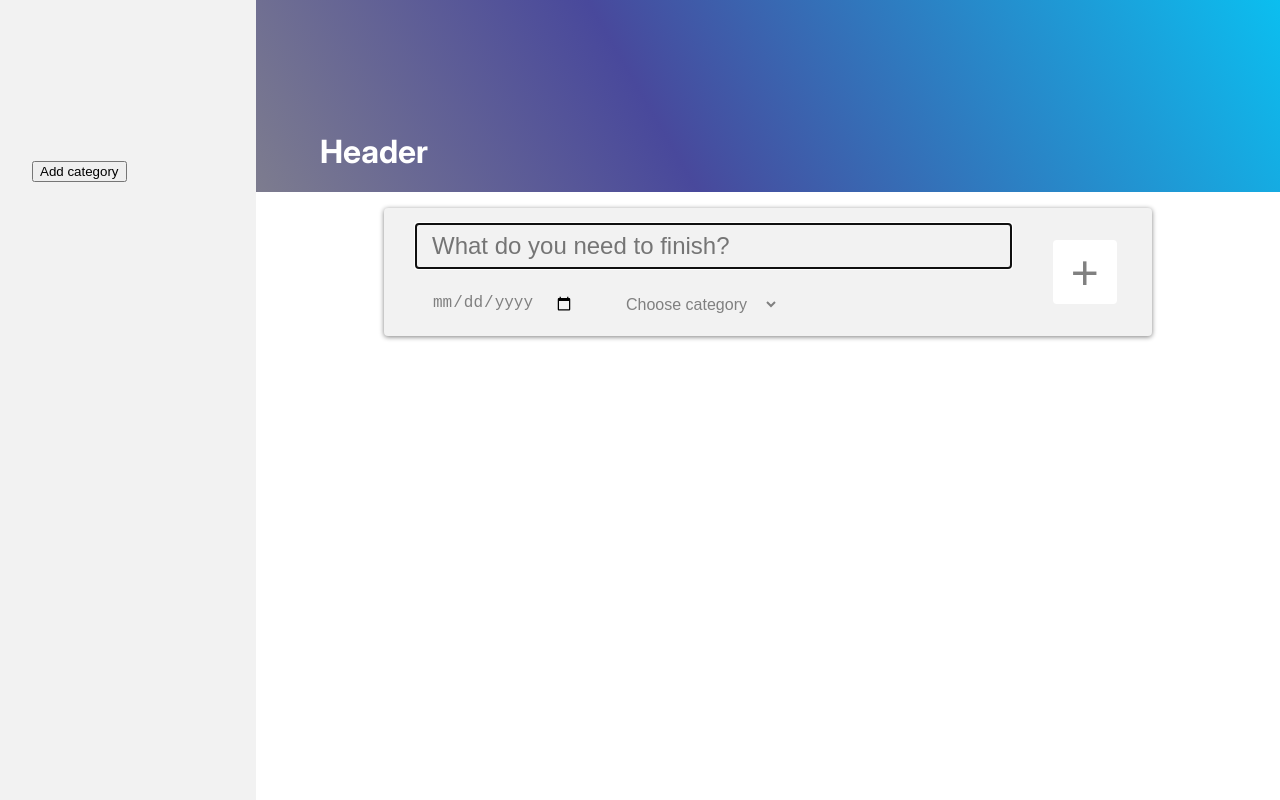
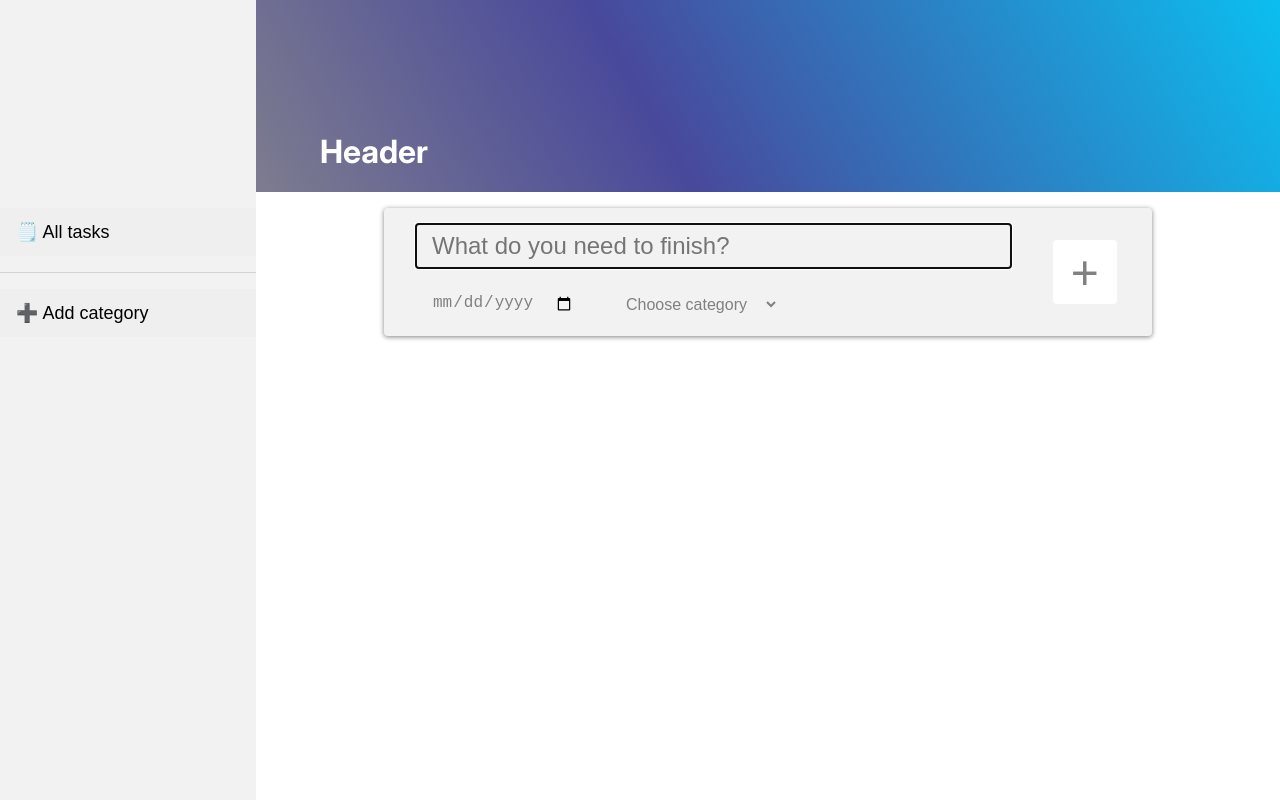
Before and after one commit to hansojuhan/TaskPop, a website built with webpack: page src/index.html in a window 1280 px wide. Shown: the top 800 px of the page. Built offline with nearby package versions, Linux system fonts and the light colour scheme.

Commit message:
Highlight selected menu item

```diff
--- a/src/index.js
+++ b/src/index.js
@@ -195,7 +195,12 @@ export function showCategory(category) {
 
   // Update page header
   updatePage.updatePageHeader(`${category.emoji} ${category.name}`);
+}
 
-  // Select menu item
+export function showAllCategories() {
+  // Populate tasks on the page
+  updatePage.regenerateAllTasksMarkup(tasks);
 
+  // Update page header
+  updatePage.updatePageHeader('Todo');
 }
--- a/src/page.js
+++ b/src/page.js
@@ -1,6 +1,6 @@
 import 'emoji-picker-element';
 
-import { updateTaskStatus, showCategory } from './index';
+import { updateTaskStatus, showCategory, showAllCategories } from './index';
 import { getCategoryById } from './localStorage';
 
 // Updates the h1 in the header
@@ -134,6 +134,21 @@ export function generateCategoriesMenu(categories) {
   // Clear menu
   menu.innerHTML = '';
 
+  // Add the all tasks link
+  const allTasksItem = document.createElement('li');
+  const allTasksButton = document.createElement('button');
+  allTasksButton.type = 'button';
+  allTasksButton.innerText = '🗒️ All tasks';
+
+  allTasksButton.addEventListener('click', () => {
+    // Remove active from other possibly highlighted menu items
+    removeActiveClassFromMenu(menu);
+    showAllCategories();
+  });
+
+  allTasksItem.append(allTasksButton);
+  menu.append(allTasksItem);
+
   // For each category, add a li
   categories.forEach(category => {
     const listItem = document.createElement('li');
@@ -142,7 +157,14 @@ export function generateCategoriesMenu(categories) {
     link.innerText = `${category.emoji} ${category.name}`;
 
     // Add listener for button click
-    link.addEventListener('click', () => showCategory(category));
+    link.addEventListener('click', () => {
+      // Remove active from other possibly highlighted menu items
+      removeActiveClassFromMenu(menu);
+      // Highlight menu
+      link.classList.add('menu-active');
+      // Call function to show tasks
+      showCategory(category);
+    });
 
     listItem.append(link);
     menu.append(listItem);
@@ -152,7 +174,7 @@ export function generateCategoriesMenu(categories) {
   const listItem = document.createElement('li');
   const newCategoryButton = document.createElement('button');
   newCategoryButton.type = 'button';
-  newCategoryButton.innerText = 'Add category';
+  newCategoryButton.innerText = '➕ Add category';
   listItem.append(newCategoryButton);
   menu.append(listItem);
 
@@ -208,3 +230,12 @@ function chooseEmojiFromPicker(picker, event) {
   // Close the picker
   picker.remove();
 }
+
+// Helper function to remove the active class from all menu items
+function removeActiveClassFromMenu(menu) {
+  // Remove 'menu-active' class from all items in the menu
+  const activeItems = menu.querySelectorAll('.menu-active');
+  activeItems.forEach(item => {
+    item.classList.remove('menu-active');
+  });
+}
--- a/src/styles.css
+++ b/src/styles.css
@@ -38,26 +38,54 @@ aside {
 
   background-color: var(--dark);
 
-  padding-top: 8rem;
+  padding-top: 12rem;
 }
 
-aside ul {
+#categories-menu {
   padding: 0;
+
+  display: flex;
+  flex-direction: column;
+  gap: 0rem;
 }
 
-aside ul li {
-  list-style: none;
+#categories-menu li:first-child {
+  border-bottom: 1px solid lightgray; /* Only apply the bottom border */
 
-  padding: 1rem 2rem;
+  margin-bottom: 1rem;
+  padding-bottom: 1rem;
+
 }
 
-aside ul li a {
+#categories-menu li {
+  height: 3rem;
+
+  list-style: none;
+}
+
+#categories-menu li button {
   text-decoration: none;
   color: black;
+
+  border: none;
+
+  width: 100%;
+  height: 100%;
+
+  text-align: left;
+  font-size: 1.125rem;
+
+  padding: 0 1rem;
 }
 
-aside ul li:hover {
-  background-color: var(--light);
+#categories-menu li button:hover {
+  background-color: var(--very-dark);
+}
+
+.menu-active {
+  background-color: lightblue; /* You can style this as needed */
+  color: white;
+  font-weight: bold;
 }
 
 /* Main body */
```
Also changed, not shown: readme.md.
